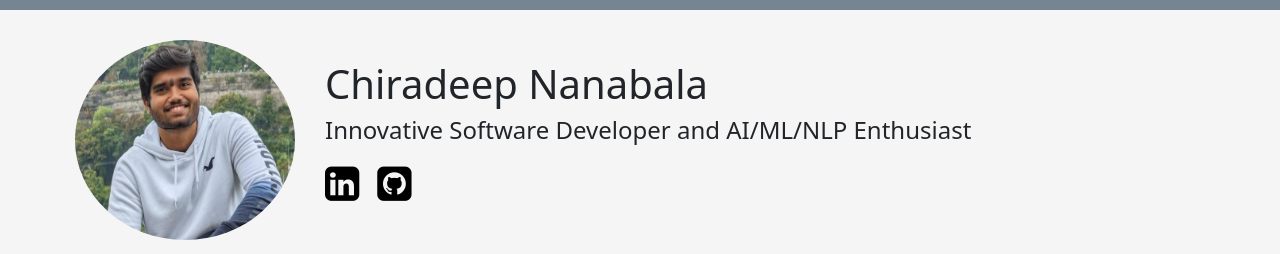
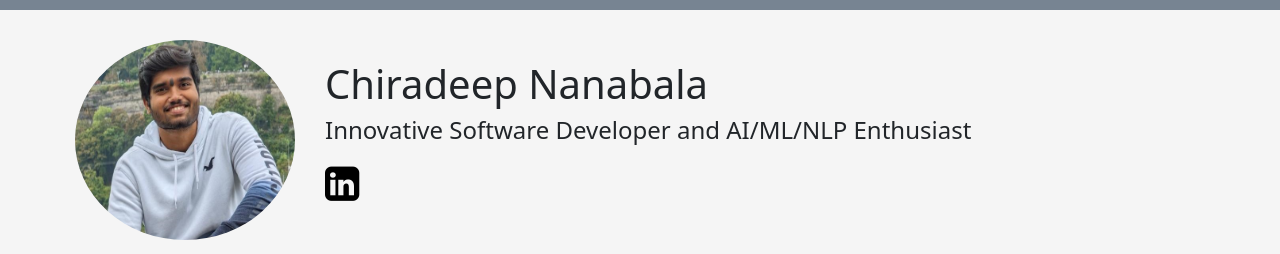
Before and after one commit to chiradeep-nanabala/chiradeep-nanabala.github.io, an Angular app: page / in a window 1280 px wide. Shown: the top 254 px of the page. Built offline with nearby package versions, Linux system fonts and the light colour scheme.

Commit message:
Icon Display Check

```diff
--- a/src/app/app.component.html
+++ b/src/app/app.component.html
@@ -5,7 +5,7 @@
       <h2 class="desc">Innovative Software Developer and AI/ML/NLP Enthusiast</h2>
       <ul class="social list-inline">
           <li class="list-inline-item"><a href="https://www.linkedin.com/in/chiradeep-nanabala/" target="_blank"><i class="fa fa-linkedin-square linkedin-icon" aria-hidden="true"></i></a></li>
-          <li class="list-inline-item"><a href="https://github.com/chiradeep-nanabala" target="_blank"><i class="fa fa-github-square github-icon" aria-hidden="true"></i></a></li>
+          <!-- <li class="list-inline-item"><a href="https://github.com/chiradeep-nanabala" target="_blank"><i class="fa fa-github-square github-icon" aria-hidden="true"></i></a></li>     -->
           <!-- <li class="list-inline-item"><a href="mailto:cnanabal@g.syr.edu" target="_blank"><i class="fa fa-envelope email-icon" aria-hidden="true"></i></a></li>   -->
       </ul>
   </div>
```
Also changed, not shown: 3 other files (tests, documents, lock files or other folders).
